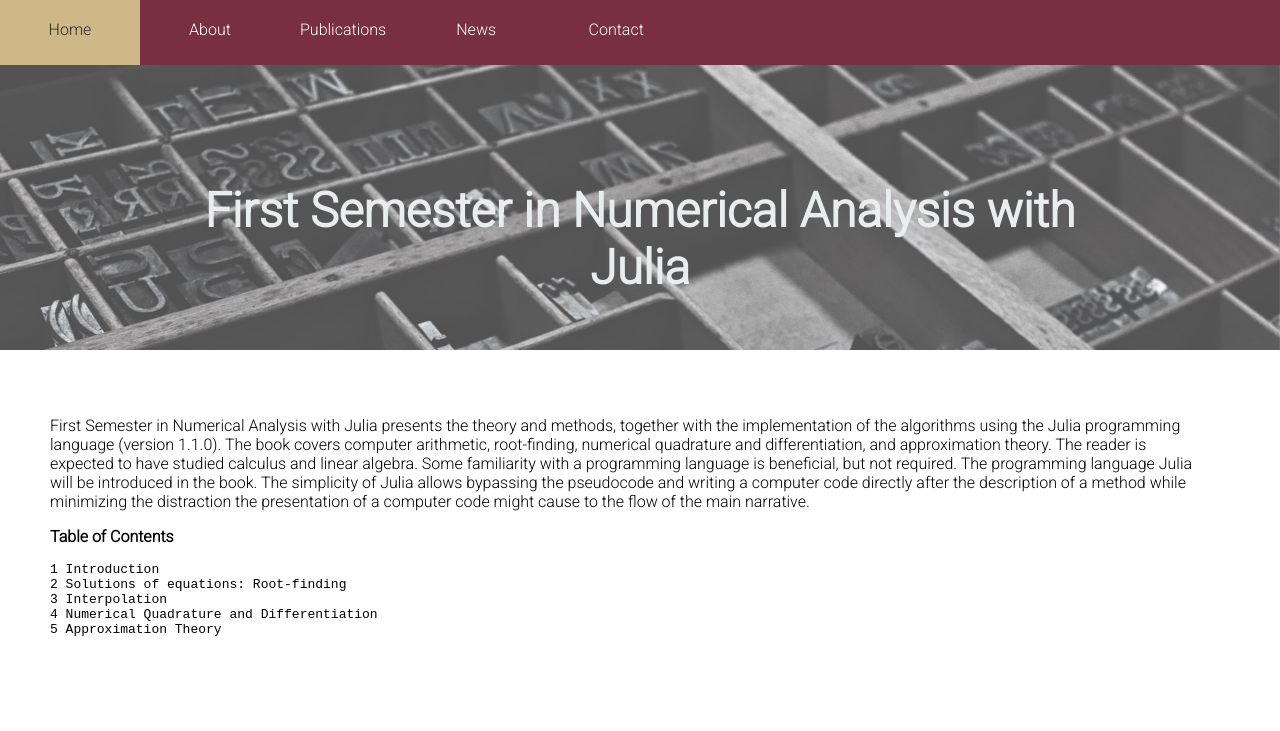
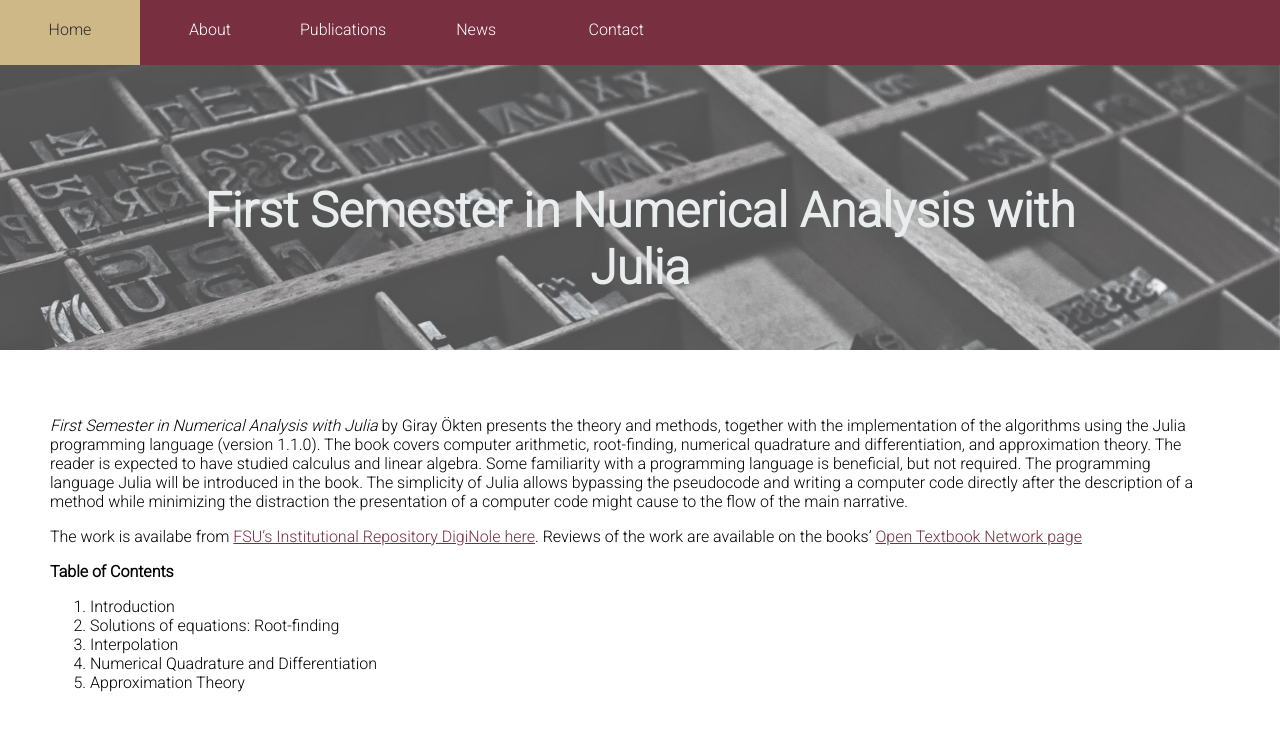
Before and after one commit to fsulibpub/fsulibpub.github.io, a Jekyll site: the page built from _books-oer/numJulia.md, in a window 1280 px wide. Shown: the top 731 px of the page. Built offline with Jekyll 4.4.1, drawn with Linux system fonts in a browser that asks for light colours.

Commit message:
update TOC and add links

```diff
--- a/_books-oer/numJulia.md
+++ b/_books-oer/numJulia.md
@@ -5,14 +5,14 @@ description: "First Semester in Numerical Analysis with Julia presents the theor
 permalink: /books-oer/oerFinMath/
 image: books-oer/oerNumAnJulia.png
 ---
+_First Semester in Numerical Analysis with Julia_ by Giray Ökten presents the theory and methods, together with the implementation of the algorithms using the Julia programming language (version 1.1.0). The book covers computer arithmetic, root-finding, numerical quadrature and differentiation, and approximation theory. The reader is expected to have studied calculus and linear algebra. Some familiarity with a programming language is beneficial, but not required. The programming language Julia will be introduced in the book. The simplicity of Julia allows bypassing the pseudocode and writing a computer code directly after the description of a method while minimizing the distraction the presentation of a computer code might cause to the flow of the main narrative.
 
-First Semester in Numerical Analysis with Julia presents the theory and methods, together with the implementation of the algorithms using the Julia programming language (version 1.1.0). The book covers computer arithmetic, root-finding, numerical quadrature and differentiation, and approximation theory. The reader is expected to have studied calculus and linear algebra. Some familiarity with a programming language is beneficial, but not required. The programming language Julia will be introduced in the book. The simplicity of Julia allows bypassing the pseudocode and writing a computer code directly after the description of a method while minimizing the distraction the presentation of a computer code might cause to the flow of the main narrative.
+The work is availabe from [FSU's Institutional Repository DigiNole here](http://fsu.digital.flvc.org/islandora/object/fsu%3A684422). Reviews of the work are available on the books' [Open Textbook Network page](https://open.umn.edu/opentextbooks/textbooks/first-semester-in-numerical-analysis-with-julia)
 
 
 **Table of Contents**
-
-    1 Introduction
-    2 Solutions of equations: Root-finding
-    3 Interpolation
-    4 Numerical Quadrature and Differentiation
-    5 Approximation Theory
+1. Introduction
+2. Solutions of equations: Root-finding
+3. Interpolation
+4. Numerical Quadrature and Differentiation
+5. Approximation Theory
```
